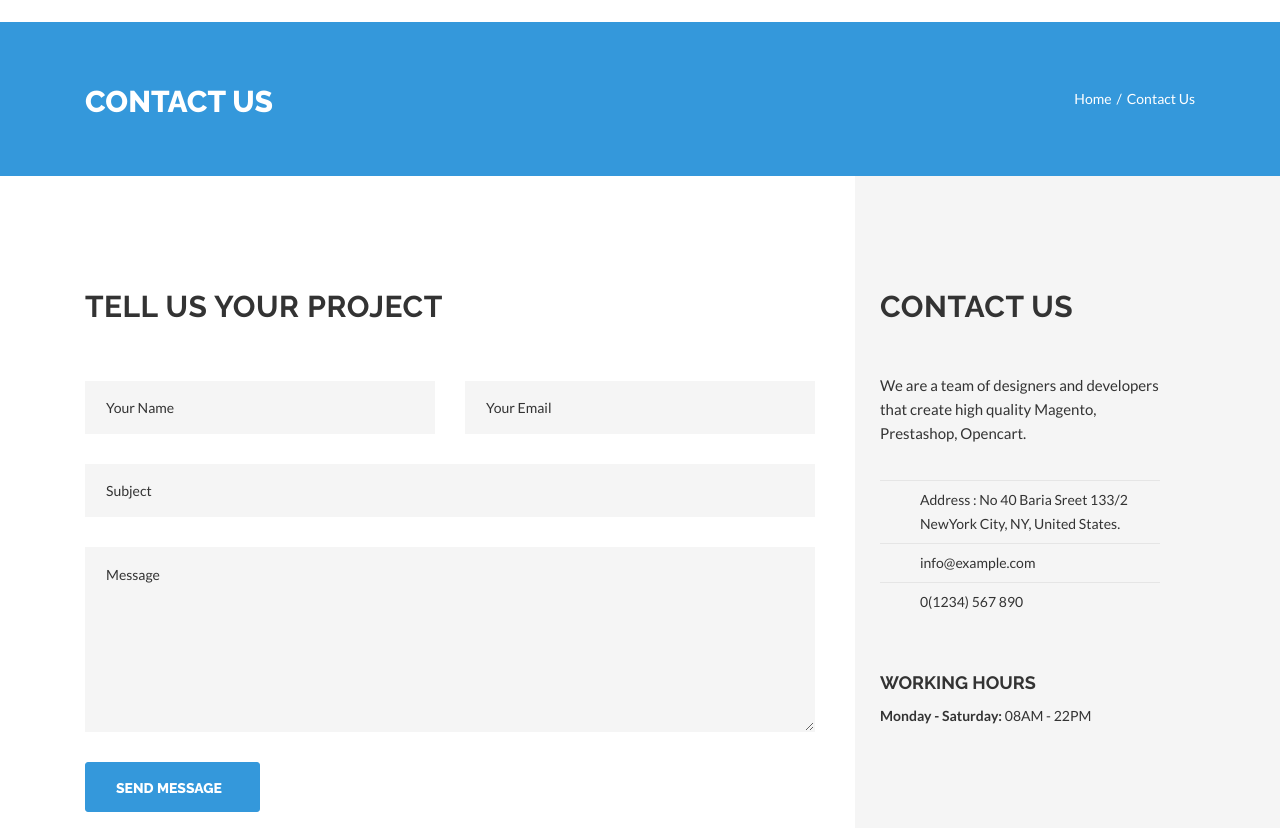
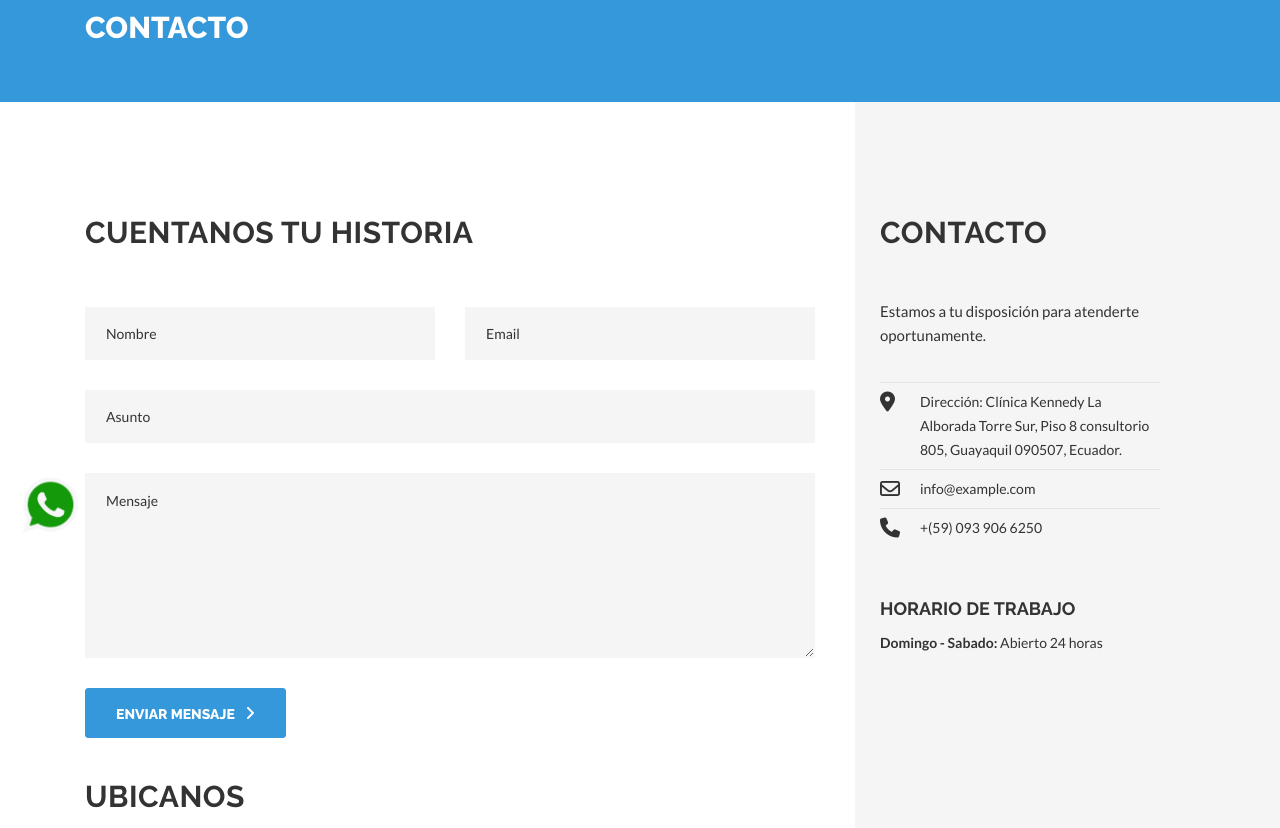
Before and after one commit to JoseLHRod/saludven, a PHP site: page /contact.html in a window 1280 px wide. Shown: the part 244-1072 px from the top of the page. Run offline with PHP 8.4, Linux system fonts and the light colour scheme; some libraries are stand-ins or nearby versions.

Commit message:
whatsapp

```diff
--- a/contact.html
+++ b/contact.html
@@ -4,13 +4,14 @@
 <head>
     <meta charset="utf-8">
     <meta http-equiv="x-ua-compatible" content="ie=edge">
-    <title>Binke - Health & Medical Bootstrap4 Template</title>
+    <title>Dr. Fernando Hernández - Cirujano Urólogo</title>
+    <script src="https://kit.fontawesome.com/330f977c03.js" crossorigin="anonymous"></script>
     <meta name="description" content="">
     <meta name="viewport" content="width=device-width, initial-scale=1">
 
     <!-- Favicons -->
-    <link rel="shortcut icon" href="images/favicon.ico">
-    <link rel="apple-touch-icon" href="images/icon.png">
+    <link rel="shortcut icon" href="images/logo/favicon.png">
+    <link rel="apple-touch-icon" href="images/logo/favicon.png">
 
     <!-- Google font (font-family: 'Lato', sans-serif;) -->
     <link href="https://fonts.googleapis.com/css?family=Lato:300,400,400i,500,700,900" rel="stylesheet">
@@ -20,6 +21,7 @@
     <!-- Stylesheets -->
     <link rel="stylesheet" href="css/bootstrap.min.css">
     <link rel="stylesheet" href="css/plugins.css">
+    <link rel="stylesheet" href="css/animate.css">
     <link rel="stylesheet" href="style.css">
 
     <!-- Cusom css -->
@@ -31,8 +33,8 @@
 
 <body>
     <!--[if lte IE 9]>
-		<p class="browserupgrade">You are using an <strong>outdated</strong> browser. Please <a href="https://browsehappy.com/">upgrade your browser</a> to improve your experience and security.</p>
-	<![endif]-->
+        <p class="browserupgrade">You are using an <strong>outdated</strong> browser. Please <a href="https://browsehappy.com/">upgrade your browser</a> to improve your experience and security.</p>
+    <![endif]-->
 
     <!-- Add your site or application content here -->
 
@@ -50,20 +52,14 @@
                     <div class="header-top-inner">
 
                         <ul class="header-support-info">
-                            <li><span class="icon"><i class="fa fa-phone"></i></span> Call Us Today: <a href="#">(+1)866-540-3229</a></li>
-                            <li><span class="icon"><i class="fa fa-envelope-o"></i></span> <a href="#">info@yourdomain.com</a></li>
                         </ul>
 
                         <ul class="header-social">
-                            <li><a href="#"><i class="fa fa-facebook"></i></a></li>
-                            <li><a href="#"><i class="fa fa-twitter"></i></a></li>
-                            <li><a href="#"><i class="fa fa-google-plus"></i></a></li>
-                            <li><a href="#"><i class="fa fa-linkedin"></i></a></li>
-                            <li><a href="#"><i class="fa fa-pinterest"></i></a></li>
+                            <li><a href="https://www.instagram.com/dr.fernandourologo/?hl=es-la"><i class="fab fa-instagram"></i></a></li>
                         </ul>
 
                         <form class="header-search" action="#">
-                            <input type="text" placeholder="Search">
+                            <input type="text" placeholder="Buscar">
                             <button type="submit"><i class="fa fa-search"></i></button>
                         </form>
 
@@ -77,64 +73,39 @@
                 <div class="container">
                     <div class="header-middle-inner">
                         <a href="index.html" class="header-logo">
-                            <img src="images/logo/logo-dark.png" alt="binke logo">
+                            <img src="images/logo/logo_fernando.jpeg" alt="Logo Dr Dr. Fernando ">
                         </a>
 
                         <!-- Main Navigation -->
                         <nav class="bk-navigation">
                             <ul>
-                                <li class="bk-dropdown"><a href="index.html">Home</a>
+                                <li><a href="fernando_hernandez.html">Dr. Fernando Hernández</a></li>
+                                <li class="bk-dropdown"><a href="servicios.html">Servicios</a>
                                     <ul>
-                                        <li><a href="index.html">Home Version 1</a></li>
-                                        <li><a href="index-2.html">Home Version 2</a></li>
+                                        <li><a href="servicios.html">Unidad de enfermedades protáticas</a></li>
+                                        <li><a href="servicios.html">Unidad  de Urodinamica, Andrología y piso pélvico</a></li>
+                                        <li><a href="servicios.html">Unidad de ecografía y endoscopia </a></li>
+                                        <li><a href="servicios.html">Unidad de enfermedades de transmisión  sexual</a></li>
+                                        <li><a href="servicios.html">Unidad de Uro-Oncología ( Diagnostico y tratamiento de cáncer en urología)</a></li>
+                                        <li><a href="servicios.html">Unidad de procedimientos Ambulatorios</a></li>
+                                        <li><a href="servicios.html">Unidad de Litiasis (cálculos) urinarios </a></li>
                                     </ul>
                                 </li>
-                                <li><a href="about-us.html">About</a></li>
-                                <li class="bk-dropdown"><a href="#">Pages</a>
+                                <li class="bk-dropdown"><a href="procedimientos.html">Procedimientos</a>
                                     <ul>
-                                        <li><a href="about-us.html">About Us</a></li>
-                                        <li><a href="services.html">Services</a></li>
-                                        <li><a href="appointment.html">Appointment</a></li>
-                                        <li class="bk-sub-dropdown"><a href="doctors.html">Doctors</a>
-                                            <ul>
-                                                <li><a href="doctors.html">Doctors</a></li>
-                                                <li><a href="doctors-2.html">Doctors 2</a></li>
-                                                <li><a href="doctor-profile.html">Doctor Profile</a></li>
-                                            </ul>
-                                        </li>
-                                        <li class="bk-sub-dropdown"><a href="blog.html">Blog</a>
-                                            <ul>
-                                                <li><a href="blog.html">Blog</a></li>
-                                                <li><a href="blog-leftsidebar.html">Blog with Left Sidebar</a></li>
-                                                <li><a href="blog-rightsidebar.html">Blog with Right Sidebar</a></li>
-                                                <li><a href="blog-details.html">Blog Details</a></li>
-                                                <li><a href="blog-details-leftsidebar.html">Blog Details with Left Sidebar</a></li>
-                                                <li><a href="blog-details-rightsidebar.html">Blog Details with Right Sidebar</a></li>
-                                            </ul>
-                                        </li>
-                                        <li><a href="contact.html">Contact</a></li>
-                                        <li><a href="faq.html">Faq</a></li>
-                                        <li><a href="404.html">404</a></li>
+                                        <li><a href="procedimientos.html">Uretrocistoscopia</a></li>
+                                        <li><a href="procedimientos.html">Uroflujometría Computarizada</a></li>
+                                        <li><a href="procedimientos.html">Urodinámica Computarizada</a></li>
+                                        <li><a href="procedimientos.html">Biopsias prostática guiada por ultrasonido transrectal</a></li>
+                                        <li><a href="procedimientos.html">Tratamiento mínimamente invasivo de enfermedades prostáticas  y renales</a></li>
+                                        <li><a href="procedimientos.html">Tratamiento para lesiones por virus de papiloma humano (VPH)</a></li>
                                     </ul>
                                 </li>
-                                <li class="bk-dropdown"><a href="doctors.html">Doctors</a>
-                                    <ul>
-                                        <li><a href="doctors.html">Doctors</a></li>
-                                        <li><a href="doctors-2.html">Doctors 2</a></li>
-                                        <li><a href="doctor-profile.html">Doctors Profile</a></li>
-                                    </ul>
+                                <li><a href="galeria.html">Galería</a>
+
                                 </li>
-                                <li class="bk-dropdown"><a href="blog.html">Blog</a>
-                                    <ul>
-                                        <li><a href="blog.html">Blog</a></li>
-                                        <li><a href="blog-leftsidebar.html">Blog with Left Sidebar</a></li>
-                                        <li><a href="blog-rightsidebar.html">Blog with Right Sidebar</a></li>
-                                        <li><a href="blog-details.html">Blog Details</a></li>
-                                        <li><a href="blog-details-leftsidebar.html">Blog Details with Left Sidebar</a></li>
-                                        <li><a href="blog-details-rightsidebar.html">Blog Details with Right Sidebar</a></li>
-                                    </ul>
-                                </li>
-                                <li><a href="contact.html">Contact</a></li>
+                                <li><a href="faq.html">FAQ</a></li>
+                                <li><a href="contact.html">Contacto</a></li>
                             </ul>
                         </nav>
                         <!--// Main Navigation -->
@@ -149,12 +120,20 @@
                 <div class="container">
                     <div class="mobile-menu d-block d-lg-none">
                         <a href="index.html" class="logo">
-                            <img src="images/logo/logo-dark.png" alt="logo theme">
+                            <img src="images/logo/logo_fernando.jpeg" alt="Logo Dr. Fernando">
                         </a>
                     </div>
                 </div>
             </div>
             <!--// Mobile Menu Wrapper -->
+
+            <!-- Whatsapp -->
+
+            <a class="whatsapp" href="https://api.whatsapp.com/send?phone=593939066250" target="_blank">
+                <img src="images/logo/whatsapp-logo.png" alt="whatsapp">
+            </a>
+
+            <!--// Whatsapp -->
 
         </div>
         <!--// Header -->
@@ -163,11 +142,7 @@
         <div class="bk-breadcrumb-area bg-theme">
             <div class="container">
                 <div class="bk-breadcrumb">
-                    <h2>CONTACT US</h2>
-                    <ul>
-                        <li><a href="index.html">Home</a></li>
-                        <li>Contact Us</li>
-                    </ul>
+                    <h2>CONTACTO</h2>
                 </div>
             </div>
         </div>
@@ -181,44 +156,48 @@
                     <div class="row">
                         <div class="col-lg-8">
                             <div class="contact-leftside">
-                                <h3>TELL US YOUR PROJECT</h3>
+                                <h3>CUENTANOS TU HISTORIA</h3>
                                 <form id="contact-form" action="mail.php" class="contact-form" method="POST">
                                     <div class="row">
                                         <div class="col-md-6 col-12">
-                                            <input name="name" type="text" placeholder="Your Name">
+                                            <input name="name" type="text" placeholder="Nombre">
                                         </div>
                                         <div class="col-md-6 col-12">
-                                            <input name="email" type="email" placeholder="Your Email">
+                                            <input name="email" type="email" placeholder="Email">
                                         </div>
                                         <div class="col-12">
-                                            <input name="subject" type="text" placeholder="Subject">
+                                            <input name="subject" type="text" placeholder="Asunto">
                                         </div>
                                         <div class="col-12">
-                                            <textarea name="message" id="" cols="10" rows="7" placeholder="Message"></textarea>
+                                            <textarea name="message" id="" cols="10" rows="7" placeholder="Mensaje"></textarea>
                                         </div>
                                         <div class="col-12">
                                             <button type="submit">
-                                                <span>Send Message <i class="fa fa-angle-right"></i></span>
+                                                <span>Enviar Mensaje <i class="fa fa-angle-right"></i></span>
                                             </button>
                                         </div>
                                     </div>
                                 </form>
                                 <p class="form-message"></p>
+                                <br>
+                                <br>
+                                <h3>UBICANOS</h3>
+                                <iframe src="https://www.google.com/maps/embed?pb=!1m18!1m12!1m3!1d1993.5240629098753!2d-79.90445859846959!3d-2.135213637750242!2m3!1f0!2f0!3f0!3m2!1i1024!2i768!4f13.1!3m3!1m2!1s0x902d6d1559e37c83%3A0x2dbdab9e4a84d8f8!2sUrologo%20Guayaquil-Dr.Fernando%20Hern%C3%A1ndez-Ur%C3%B3logo%20en%20Guayaquil!5e0!3m2!1ses!2sve!4v1578778323718!5m2!1ses!2sve" width="600" height="450" frameborder="0" style="border:0;" allowfullscreen=""></iframe>
                             </div>
+
                         </div>
                         <div class="col-lg-4">
                             <div class="contact-rightside">
-                                <h3>CONTACT US</h3>
+                                <h3>CONTACTO</h3>
                                 <div class="contact-information">
-                                    <p>We are a team of designers and developers that create high quality Magento, Prestashop, Opencart.</p>
+                                    <p>Estamos a tu disposición para atenderte oportunamente.</p>
                                     <ul>
-                                        <li><i class="fa fa-map-marker"></i> Address : No 40 Baria Sreet 133/2
-                                            NewYork City, NY, United States.</li>
+                                        <li><i class="fa fa-map-marker"></i> Dirección: Clínica Kennedy La Alborada Torre Sur, Piso 8 consultorio 805, Guayaquil 090507, Ecuador.</li>
                                         <li><i class="fa fa-envelope-o"></i> <a href="mailto://info@example.com">info@example.com</a></li>
-                                        <li><i class="fa fa-phone"></i> <a href="callto://01234567890">0(1234) 567 890</a></li>
+                                        <li><i class="fa fa-phone"></i> <a href="callto://01234567890">+(59) 093 906 6250</a></li>
                                     </ul>
-                                    <h5>WORKING HOURS</h5>
-                                    <p class="opening-time"><span>Monday - Saturday:</span> 08AM - 22PM</p>
+                                    <h5>HORARIO DE TRABAJO</h5>
+                                    <p class="opening-time"><span>Domingo - Sabado:</span> Abierto 24 horas</p>
                                 </div>
                             </div>
                         </div>
@@ -236,21 +215,16 @@
             <div class="footer-top-area bg-theme">
                 <div class="container">
                     <div class="row align-items-center">
-                        <div class="col-lg-6">
+                        <div class="col-lg-8">
+                            <form action="#" class="footer-newsletter-form">
+                                <h4>Siguenos en nuestras redes sociales</h4>
+                                <i class="fa fa-hand-o-right mano" aria-hidden="true"></i>
+                            </form>
+                        </div>
+                        <div class="col-lg-4">
                             <ul class="footer-social-icons">
-                                <li><a href="https://twitter.com/"><i class="fa fa-twitter"></i></a></li>
-                                <li><a href="https://www.facebook.com/"><i class="fa fa-facebook"></i></a></li>
-                                <li><a href="https://plus.google.com"><i class="fa fa-google-plus"></i></a></li>
-                                <li><a href="https://www.instagram.com/"><i class="fa fa-instagram"></i></a></li>
-                                <li><a href="https://www.pinterest.com/"><i class="fa fa-pinterest"></i></a></li>
+                                <li><a href="https://www.instagram.com/dr.fernandourologo/?hl=es-la"><i class="fab fa-instagram"></i></a></li>
                             </ul>
-                        </div>
-                        <div class="col-lg-6">
-                            <form action="#" class="footer-newsletter-form">
-                                <h4>Newsletter</h4>
-                                <input type="email" placeholder="Email address...">
-                                <input type="submit" value="Subscribe">
-                            </form>
                         </div>
                     </div>
                 </div>
@@ -264,53 +238,40 @@
 
                         <div class="col-lg-3 col-md-6 col-12">
                             <div class="single-widget widget-about">
-                                <h5 class="widget-title">About Us</h5>
-                                <img src="images/others/about-widget-image.jpg" alt="about widget image">
-                                <p>We are a team of designers and developers that create high quality <a href="about-us.html">Readmore...</a></p>
+                                <h5 class="widget-title">Dr. Fernando Hernández</h5>
+                                <img src="images/logo/transparente_blanco.png" alt="Dr. Fernando">
                             </div>
                         </div>
 
                         <div class="col-lg-3 col-md-6 col-12">
                             <div class="single-widget widget-quick-links">
-                                <h5 class="widget-title">My Account</h5>
-                                <ul>
-                                    <li><a href="#">Sitemap</a></li>
-                                    <li><a href="#">Privacy Policy</a></li>
-                                    <li><a href="#">Your Account</a></li>
-                                    <li><a href="#">Advanced Search</a></li>
-                                    <li><a href="#">Contact Us</a></li>
-                                </ul>
                             </div>
                         </div>
 
                         <div class="col-lg-3 col-md-6 col-12">
                             <div class="single-widget widget-quick-links">
-                                <h5 class="widget-title">Customer Service</h5>
+                                <h5 class="widget-title">Menú</h5>
                                 <ul>
-                                    <li><a href="#">Shipping Policy</a></li>
-                                    <li><a href="#">Compensation First</a></li>
-                                    <li><a href="#">My Account</a></li>
-                                    <li><a href="#">Return Policy</a></li>
-                                    <li><a href="#">Contact Us</a></li>
+                                    <li><a href="servicios.html">Servicios</a></li>
+                                    <li><a href="procedimientos.html">Procedimientos</a></li>
+                                    <li><a href="galeria.html">Galería</a></li>
+                                    <li><a href="faq.html">FAQ</a></li>
+                                    <li><a href="contact.html">Contacto</a></li>
                                 </ul>
                             </div>
                         </div>
 
                         <div class="col-lg-3 col-md-6 col-12">
                             <div class="single-widget widget-contact">
-                                <h5 class="widget-title">Contact Us</h5>
+                                <h5 class="widget-title">Contacto</h5>
                                 <ul>
                                     <li class="address">
                                         <span class="icon"><i class="fa fa-map-marker"></i></span>
-                                        <p>Address : No 40 Baria Sreet 133/2  NewYork City, NY, United States.</p>
+                                        <p>Dirección: Clínica Kennedy La Alborada Torre Sur, Piso 8 consultorio 805, Guayaquil 090507, Ecuador.</p>
                                     </li>
                                     <li class="phone">
                                         <span class="icon"><i class="fa fa-phone"></i></span>
-                                        <p><a href="#">0(1234) 567 890</a></p>
-                                    </li>
-                                    <li class="fax">
-                                        <span class="icon"><i class="fa fa-fax"></i></span>
-                                        <p><a href="#">0(1234) 567 890</a></p>
+                                        <p><a href="#">+(59) 093 906 6250</a></p>
                                     </li>
                                     <li class="email">
                                         <span class="icon"><i class="fa fa-envelope-o"></i></span>
@@ -329,7 +290,7 @@
             <div class="footer-copyright-area bg-dark">
                 <div class="container">
                     <div class="footer-copyright text-center">
-                        <p>Copyright © <a href="#">Binke</a>. All Rights Reserved</p>
+                        <p>Copyright © <a href="fernando_hernandez.html">Dr. Fernando Hernández</a>. All Rights Reserved</p>
                     </div>
                 </div>
             </div>
@@ -349,7 +310,11 @@
     <script src="js/plugins.js"></script>
     <script src="js/active.js"></script>
     <script src="js/scripts.js"></script>
-    <script src="js/ajax-mail.js"></script>
+    <script src="js/wow.min.js"></script>
+    <script src="js/custom.js"></script>
+    <script>
+        new WOW().init();
+    </script>
 </body>
 
 </html>
--- a/css/custom.css
+++ b/css/custom.css
@@ -79,3 +79,21 @@
 	width: 120px;
 	height: auto;
 }
+.brand-logos{
+	border: none;
+}
+.brand-logos .brand-logo{
+	border: none;
+	max-width: 50%;
+	flex: 0 0 50%;
+	max-height: inherit;
+}
+.whatsapp{
+	width: 60px;
+	height: auto;
+	display: inline-block;
+	position: fixed;
+	z-index: 5;
+	bottom: 20px;
+	left: 20px;
+}
```
Also changed, not shown: faq.html (+16 -14 lines), fernando_hernandez.html (+21 -21 lines), galeria.html (+17 -15 lines), index.html (+27 -107 lines), procedimientos.html (+19 -15 lines), servicios.html (+16 -14 lines), images/logo/venesalud.jpeg (added), images/logo/whatsapp-logo.png (added).
